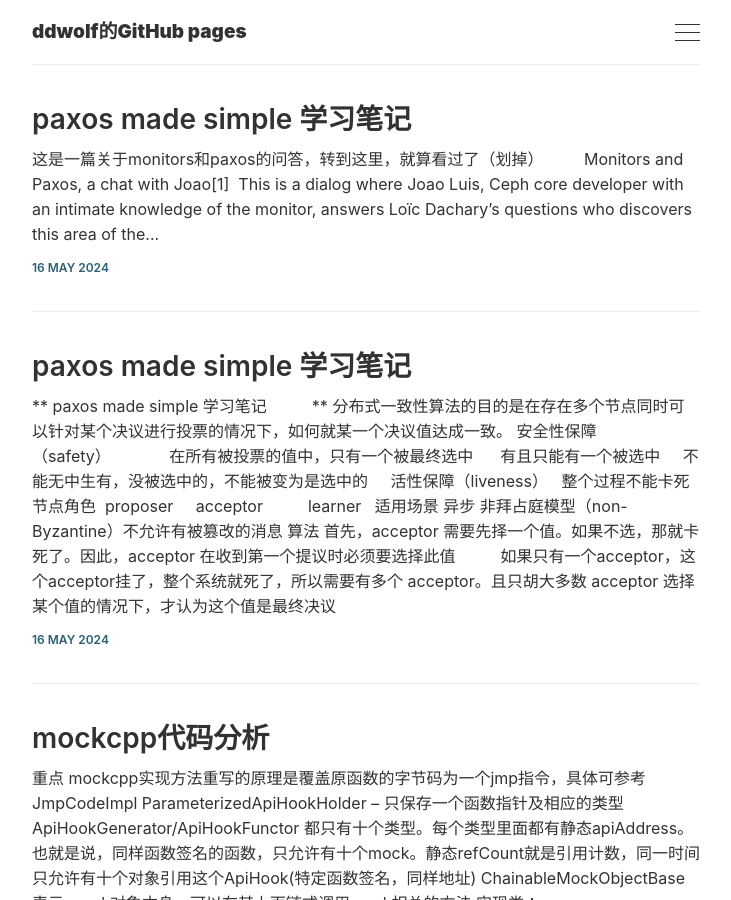
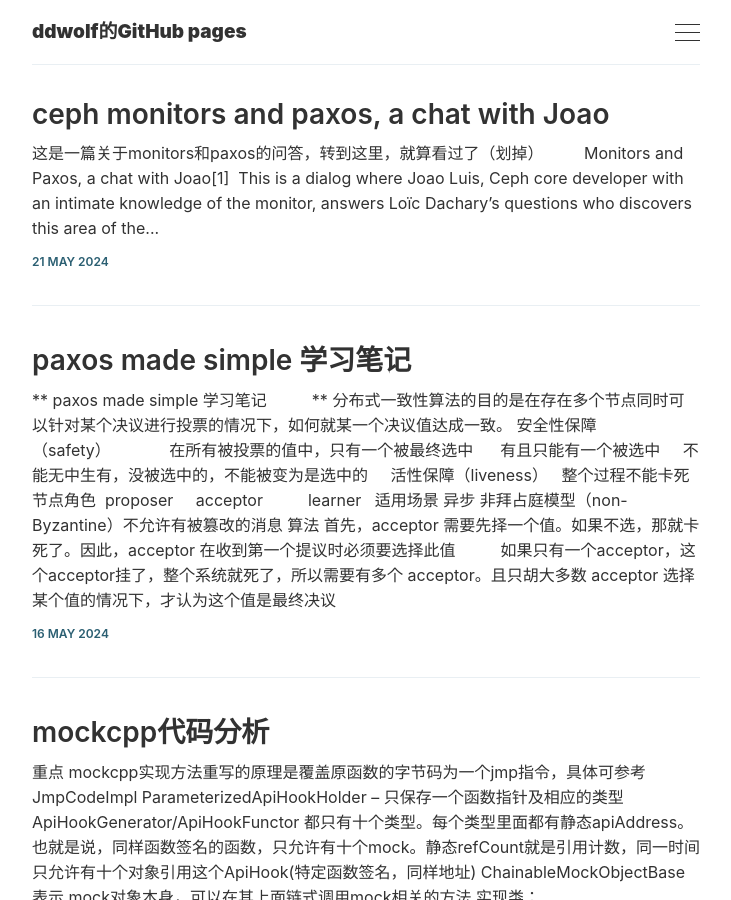
Before and after one commit to ddwolf/ddwolf.github.io, a Jekyll site: the page built from index.html, in a window 1280 px wide and 900 px high. Shown: the whole window, without its empty margins (274-1005 px from the left). Built offline with Jekyll 4.4.1, drawn with Linux system fonts in a browser that asks for light colours; the list of posts is cut into pages by our own code.

Commit message:
Update 2024-05-21-Monitors-and-Paxos.md

```diff
--- a/_posts/2024-05-21-Monitors-and-Paxos.md
+++ b/_posts/2024-05-21-Monitors-and-Paxos.md
@@ -1,7 +1,7 @@
 ---
 layout: post
-title: "paxos made simple 学习笔记"
-date: 2024-05-16
+title: "ceph monitors and paxos, a chat with Joao"
+date: 2024-05-21
 ---
 
 ### 这是一篇关于monitors和paxos的问答，转到这里，就算看过了（划掉）
```
